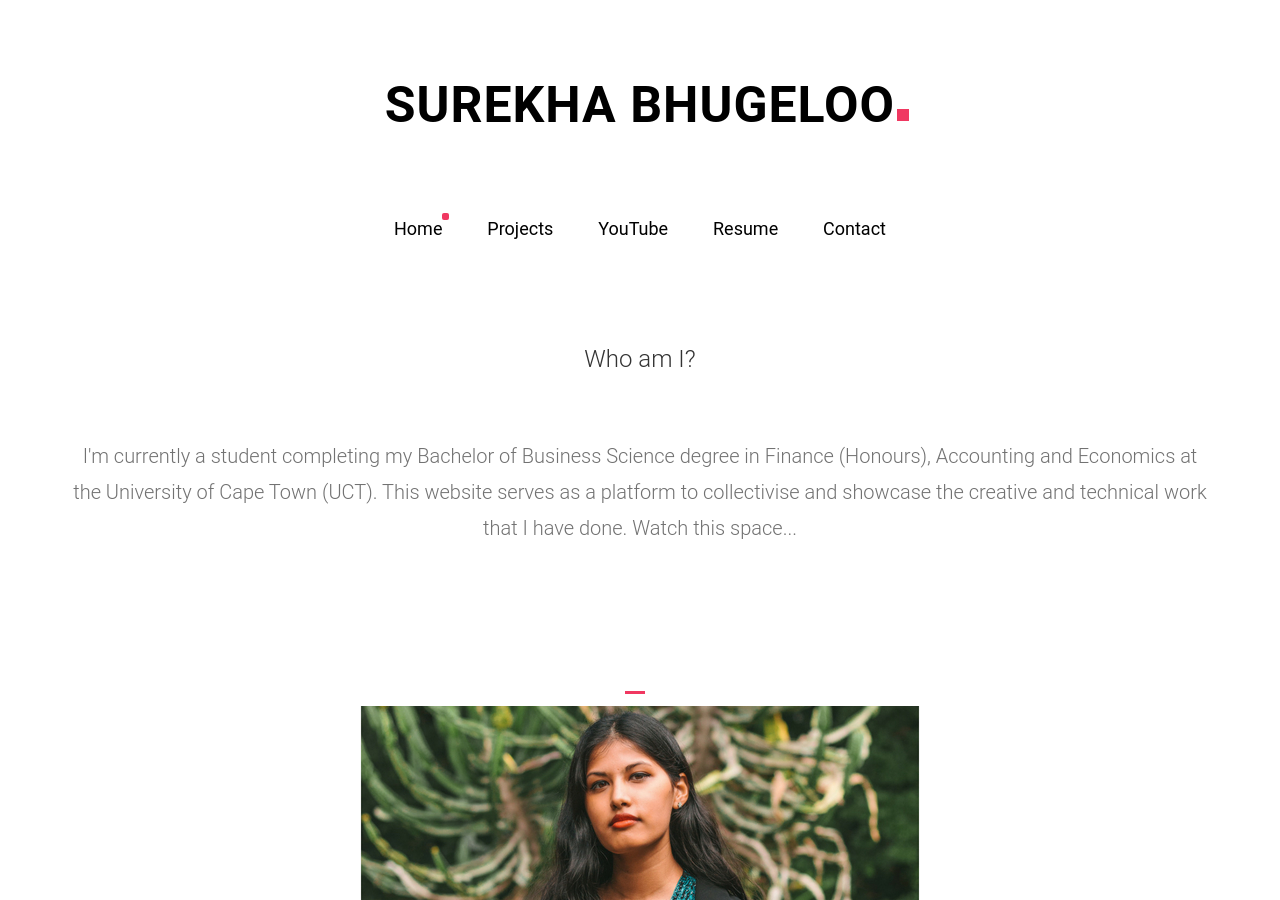
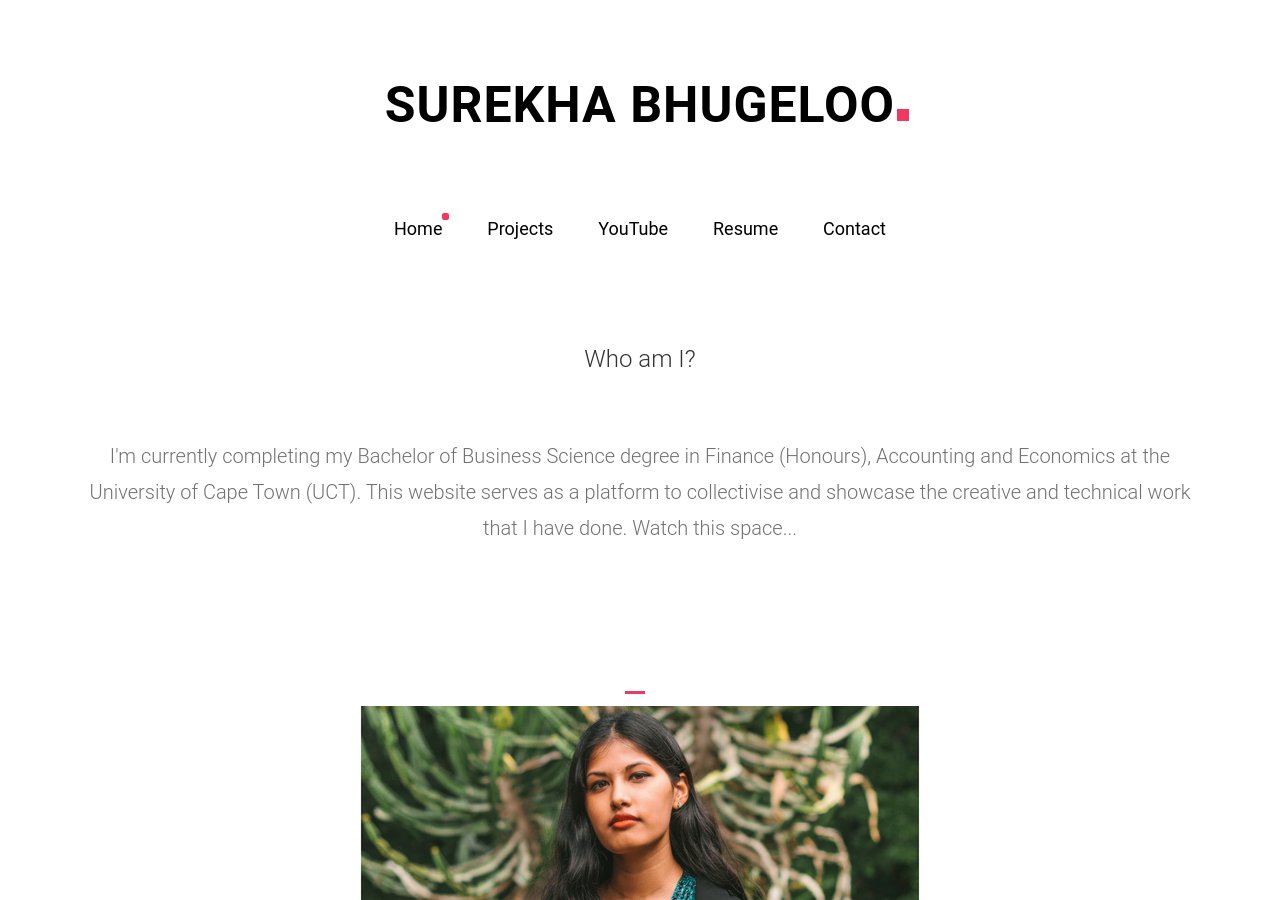
Before and after one commit to Surekha24/Surekha24.github.io, a Jekyll site: the page index.html, which Jekyll copies as it is, in a window 1280 px wide and 900 px high. Built offline with Jekyll 4.4.1, drawn with Linux system fonts in a browser that asks for light colours; nearby versions of some CDN libraries; some web fonts are replaced; library files that are not in the unit come from our copies; some of the changed lines change nothing that is shown; some of the changed text lies outside the part shown.

Commit message:
Update index.html

```diff
--- a/index.html
+++ b/index.html
@@ -90,7 +90,7 @@
 			<div class="row">
 				<div class="col-md-12 text-center">
 					<h3>Who am I? </h3> </br>
-					<p>I'm currently a student completing my Bachelor of Business Science degree in Finance (Honours), Accounting and Economics at the University of Cape Town (UCT).
+					<p>I'm currently completing my Bachelor of Business Science degree in Finance (Honours), Accounting and Economics at the University of Cape Town (UCT).
 					   This website serves as a platform to collectivise and showcase the creative and technical work that I have done. Watch this space...</p>
 				</div>
 			</div>
@@ -118,7 +118,7 @@
 						<span class="number-holder"> </span>
 						<div class="desc">
 							<h3>Interested? Let's create value together</h3>
-							<p><small>If you would like to collaborate, please feel free to <a href="https://surekhabhugeloo.com/contact.html">contact</a> me.</
+							<p><small>If you would like to collaborate, please feel free to <a href="https://surekhabhugeloo.com/contact.html" target="_blank">contact</a> me.</
 								</small></p>
 						</div>
 					</div>
@@ -182,8 +182,8 @@
 							</div>
 						</div>
 						<div class="holder-section">
-							<h3>Video</h3>
-							<p>Coming soon </p>
+							<h3><a href="https://goo.gl/eEDSCN" target="_blank">YouTube</a></h3>
+							<p>Learn something new with me 💡</p>
 						</div>
 					</div>
 				</div>
@@ -299,7 +299,7 @@
 					<!-- </a> -->
 					<a href="#" class="pop-up-overlay pop-up-overlay-color-2 text-center">
 						<div class="desc">
-							<h3>Shoes</h3>
+							<h3></h3>
 							<span>Brand</span>
 						</div>
 					</a>
@@ -340,6 +340,7 @@
 			</div>
 		</div>
 	</div><!-- end fh5co-featured-work-section -->
+
 	<div id="fh5co-blog-section">
 		<div class="container">
 			<div class="heading-section text-center">
```
